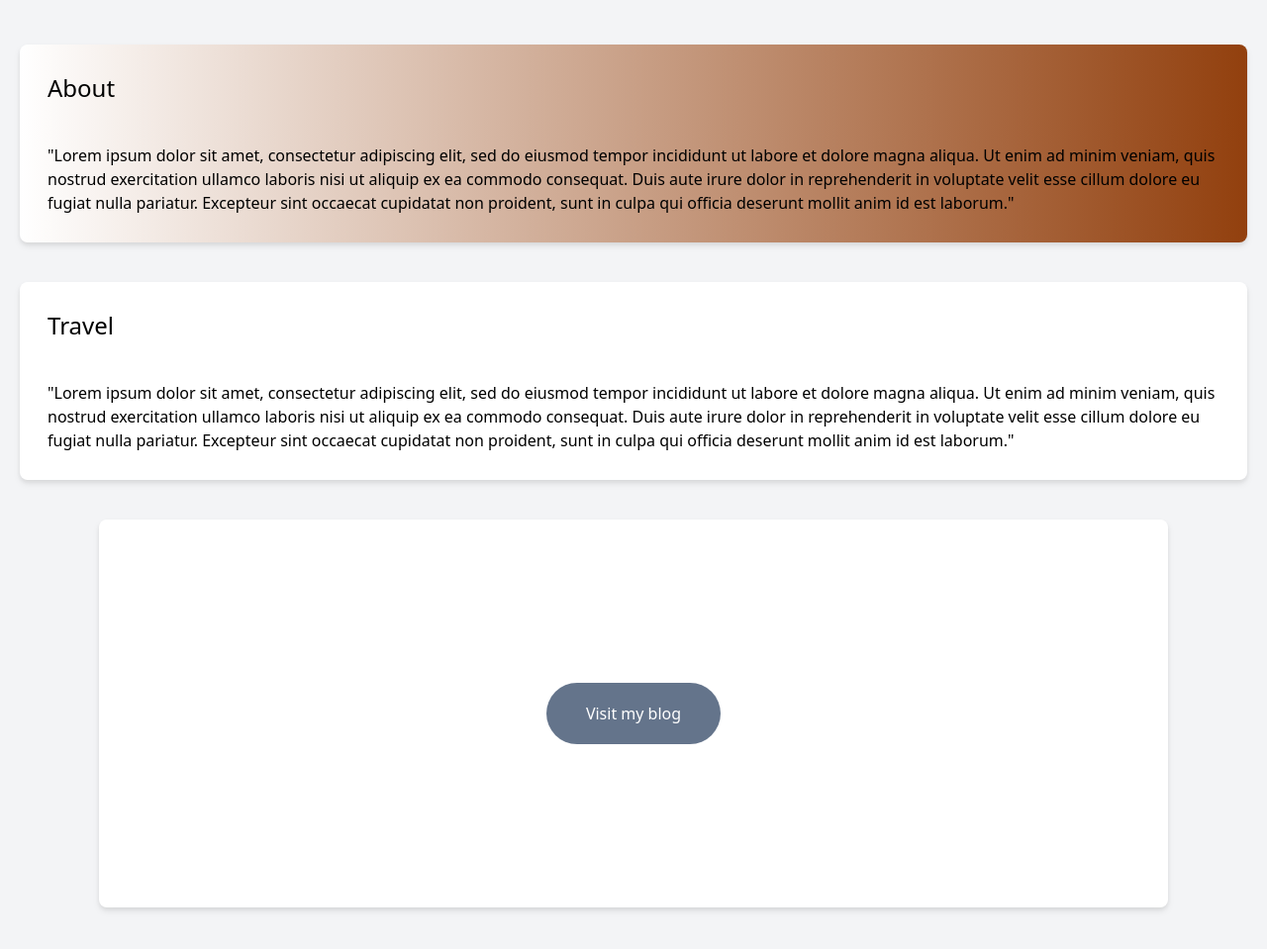
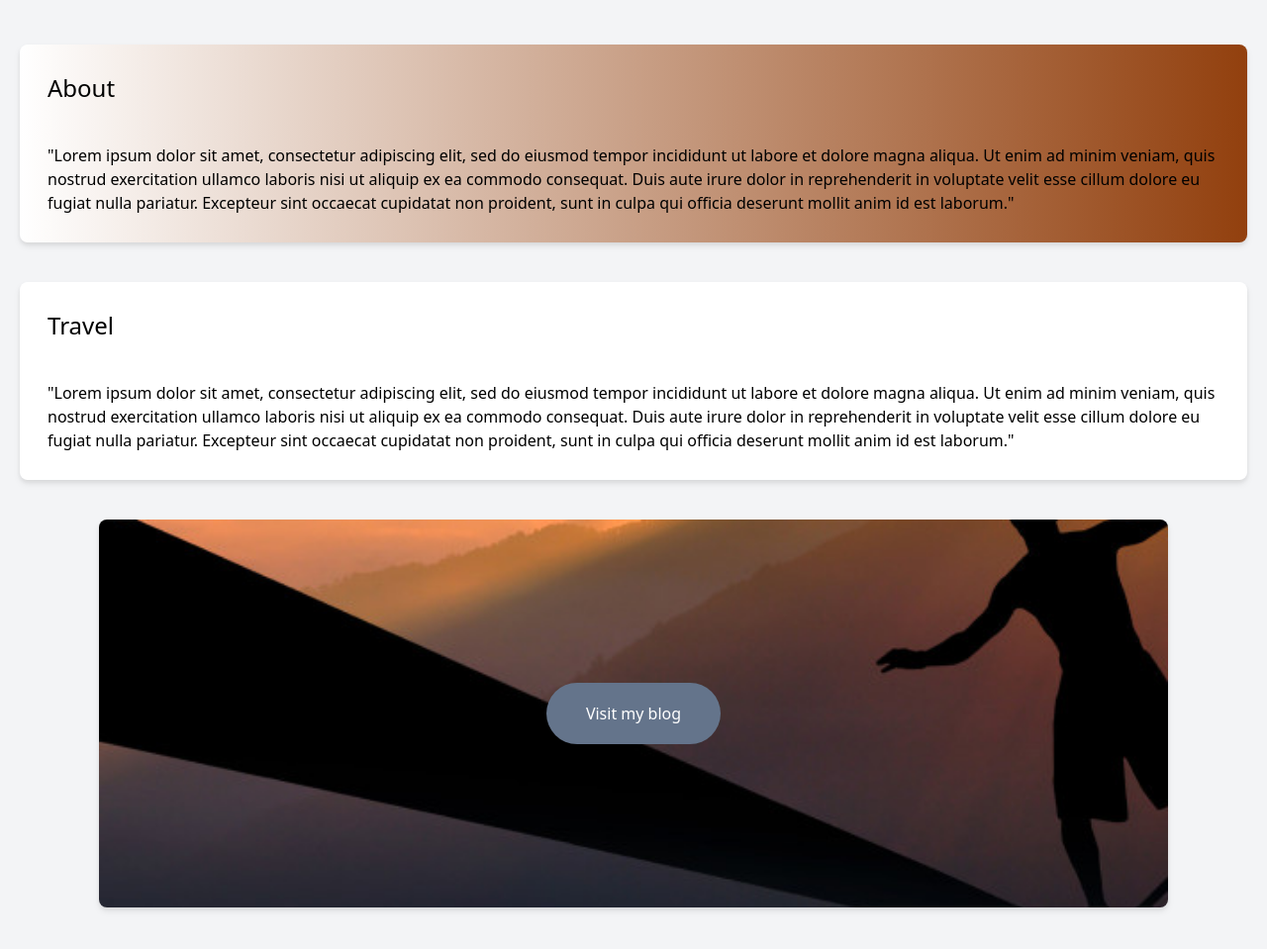
Before and after one commit to javierdvalle/javierdvalle.github.io, a plain HTML site: page index.html in a window 1280 px wide. Shown: the part 131-1090 px from the top of the page at 99% size. Drawn offline with nearby package versions, Linux system fonts and the light colour scheme.

Commit message:
Update index.html

```diff
--- a/index.html
+++ b/index.html
@@ -46,7 +46,7 @@
 
 
 
-    <div id="blog" class="p-10 mx-20 drop-shadow-md bg-white rounded-lg mt-10 bg-[url('/img/hero1.jpg')] bg-cover bg-center">
+    <div id="blog" class="p-10 mx-20 drop-shadow-md bg-white rounded-lg mt-10 bg-[url('/hero1.jpg')] bg-cover bg-center">
 
         <div class="text-center w-full p-20 py-36">
             <a class="px-10 py-5 bg-slate-500 text-white rounded-full" href="">Visit my blog</a>
```
